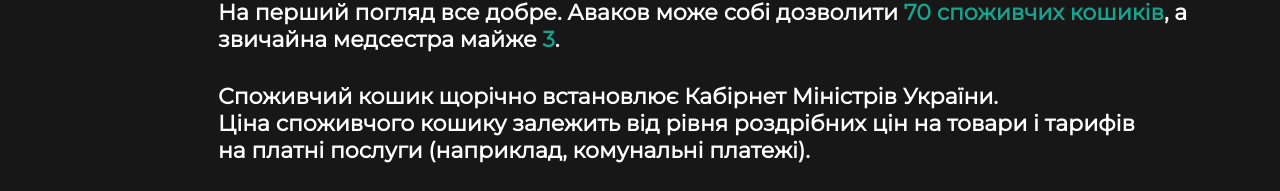
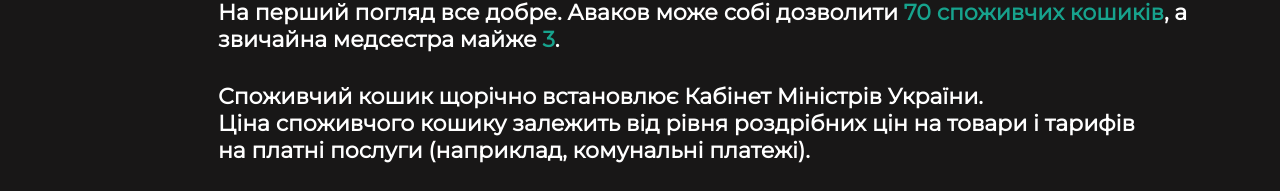
Before and after one commit to superhulya25/Final-DataViz, a plain HTML site: page index.html in a window 1280 px wide. Shown: the part 579-770 px from the top of the page. Drawn offline with Linux system fonts and the light colour scheme.

Commit message:
Update index.html

```diff
--- a/index.html
+++ b/index.html
@@ -91,7 +91,7 @@
 
 <div style="margin-bottom: 30px;">
 <p>
-    <b>Споживчий кошик щорічно встановлює Кабірнет Міністрів України.<br/>
+    <b>Споживчий кошик щорічно встановлює Кабінет Міністрів України.<br/>
     Ціна споживчого кошику залежить від рівня роздрібних цін на товари і тарифів <br/>
     на платні послуги (наприклад, комунальні платежі).</b>
 </p>
```
